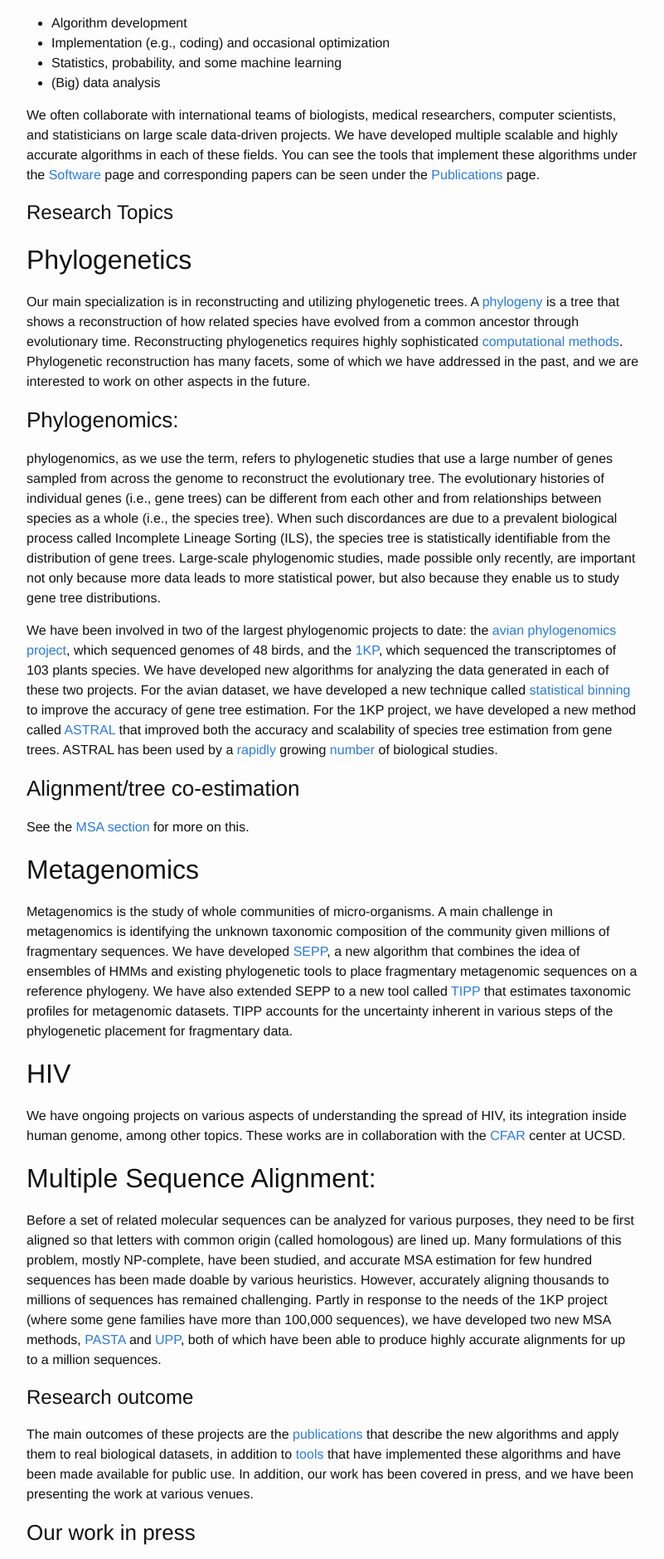
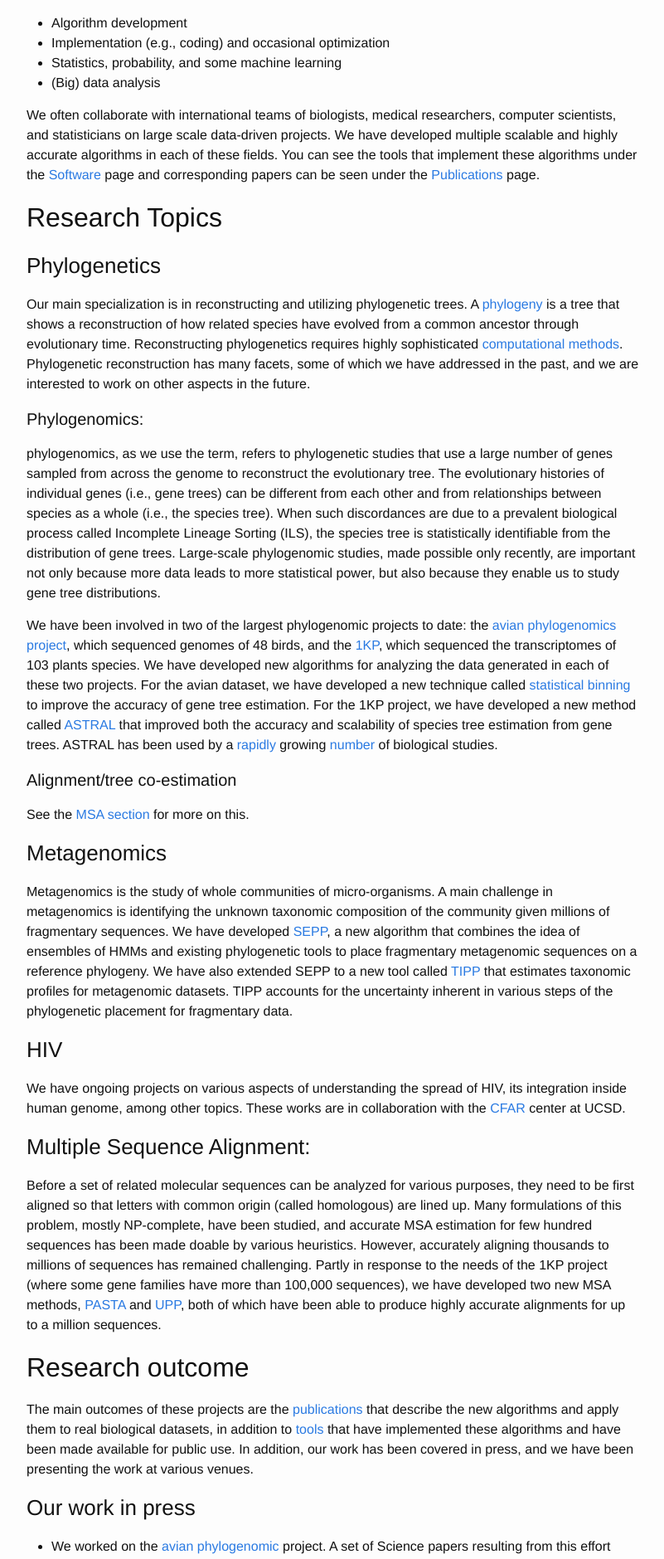
Before and after one commit to smirarab/website, a Jekyll site: the page built from research.md, in a window 1280 px wide. Shown: the part 346-2225 px from the top of the page at 83% size, without its empty margins (238-1039 px from the left). Built offline with Jekyll 4.4.1, drawn with Linux system fonts in a browser that asks for light colours.

Commit message:
update research and add material for prospectives

```diff
--- a/research.md
+++ b/research.md
@@ -21,38 +21,38 @@ The research of my lab includes several elements:
 We often collaborate with international teams of biologists, medical researchers, computer scientists, and statisticians on large scale data-driven projects. We have developed multiple scalable and highly accurate algorithms in each of these fields. You can see the tools that implement these algorithms under the [Software](software.html) page and corresponding papers can be seen under the [Publications](publications.html) page.
 
 
-# Research Topics
+## Research Topics
 
 
-## Phylogenetics
+### Phylogenetics
 Our main specialization is in reconstructing and utilizing phylogenetic trees. A [phylogeny](https://en.wikipedia.org/wiki/Phylogenetic_tree) is a tree that shows a reconstruction of how related species have evolved from a common ancestor through evolutionary time. Reconstructing phylogenetics requires highly sophisticated [computational methods](2015/09/12/material-for-prospective-students.html).
 Phylogenetic reconstruction has many facets, some of which we have addressed in the past, and we are interested to work on other aspects in the future.
 
-### Phylogenomics:
+#### Phylogenomics:
 
 phylogenomics, as we use the term, refers to phylogenetic studies that use a large number of genes sampled from across the genome to reconstruct the evolutionary tree. The evolutionary histories of individual genes (i.e., gene trees) can be different from each other and from relationships between species as a whole (i.e., the species tree). When such discordances are due to a prevalent biological process called Incomplete Lineage Sorting (ILS), the species tree is statistically identifiable from the distribution of gene trees. Large-scale phylogenomic studies, made possible only recently, are important not only because more data leads to more statistical power, but also because they enable us to study gene tree distributions.
 
 We have been involved in two of the largest phylogenomic projects to date: the [avian phylogenomics project](http://avian.genomics.cn/en/), which sequenced genomes of 48 birds, and the [1KP](http://www.onekp.com), which sequenced the transcriptomes of 103 plants species. We have developed new algorithms  for analyzing the data generated in each of these two projects. For the avian dataset, we have developed a new technique called [statistical binning](https://github.com/smirarab/binning) to improve the accuracy of gene tree estimation. For the 1KP project, we have developed a new method called [ASTRAL](https://github.com/smirarab/astral) that improved both the accuracy and scalability of species tree estimation from gene trees.
 ASTRAL has been used by a [rapidly](https://scholar.google.com/citations?view_op=view_citation&hl=en&user=uxSj18QAAAAJ&citation_for_view=uxSj18QAAAAJ:Ak0FvsSvgGUC) growing [number](https://scholar.google.com/citations?view_op=view_citation&hl=en&user=uxSj18QAAAAJ&citation_for_view=uxSj18QAAAAJ:kVjdVfd2voEC) of biological studies.
 
-### Alignment/tree co-estimation
+#### Alignment/tree co-estimation
 See the [MSA section](#msa) for more on this.
 
-## Metagenomics
+### Metagenomics
 
 Metagenomics is the study of whole communities of micro-organisms. A main challenge in metagenomics is identifying the unknown taxonomic composition of the community given millions of fragmentary sequences. We have developed [SEPP](https://github.com/smirarab/sepp), a new algorithm that combines the idea of ensembles of HMMs and existing phylogenetic tools to place fragmentary metagenomic sequences on a reference phylogeny. We have also extended SEPP to a new tool called [TIPP](https://github.com/smirarab/sepp/blob/master/README.TIPP.md) that estimates taxonomic profiles for metagenomic datasets. TIPP accounts for the uncertainty inherent in various steps of the phylogenetic placement for fragmentary data.
 
 
-## HIV
+### HIV
 
 We have ongoing projects on various aspects of understanding the spread of HIV, its integration inside human genome, among other topics. These works are in collaboration with the [CFAR](http://cfar.ucsd.edu/) center at UCSD.
 
-## <a name="msa"></a> Multiple Sequence Alignment:
+### <a name="msa"></a> Multiple Sequence Alignment:
 
 Before a set of related molecular sequences can be analyzed for various purposes, they need to be first aligned so that letters with common origin (called homologous) are lined up. Many formulations of this problem, mostly NP-complete, have been studied, and accurate MSA estimation for few hundred sequences has been made doable by various heuristics. However, accurately aligning thousands to millions of sequences has remained challenging. Partly in response to the needs of the 1KP project (where some gene families have more than 100,000 sequences), we have developed two new MSA methods, [PASTA](https://github.com/smirarab/pasta) and [UPP](https://github.com/smirarab/sepp/blob/master/README.UPP.md), both of which have been able to produce highly accurate alignments for up to a million sequences.
 
 
-# Research outcome
+## Research outcome
 
 The main outcomes of these projects are the [publications](publications.html) that describe the new algorithms and apply them to real biological datasets, in addition to [tools](software.html) that have implemented these algorithms and have been made  available for public use.
 In addition, our work has been covered in press, and we have been presenting the work at various venues.
```
Also changed, not shown: _posts/2015-09-12-material-for-prospective-students.md (added, +25 -0 lines).
